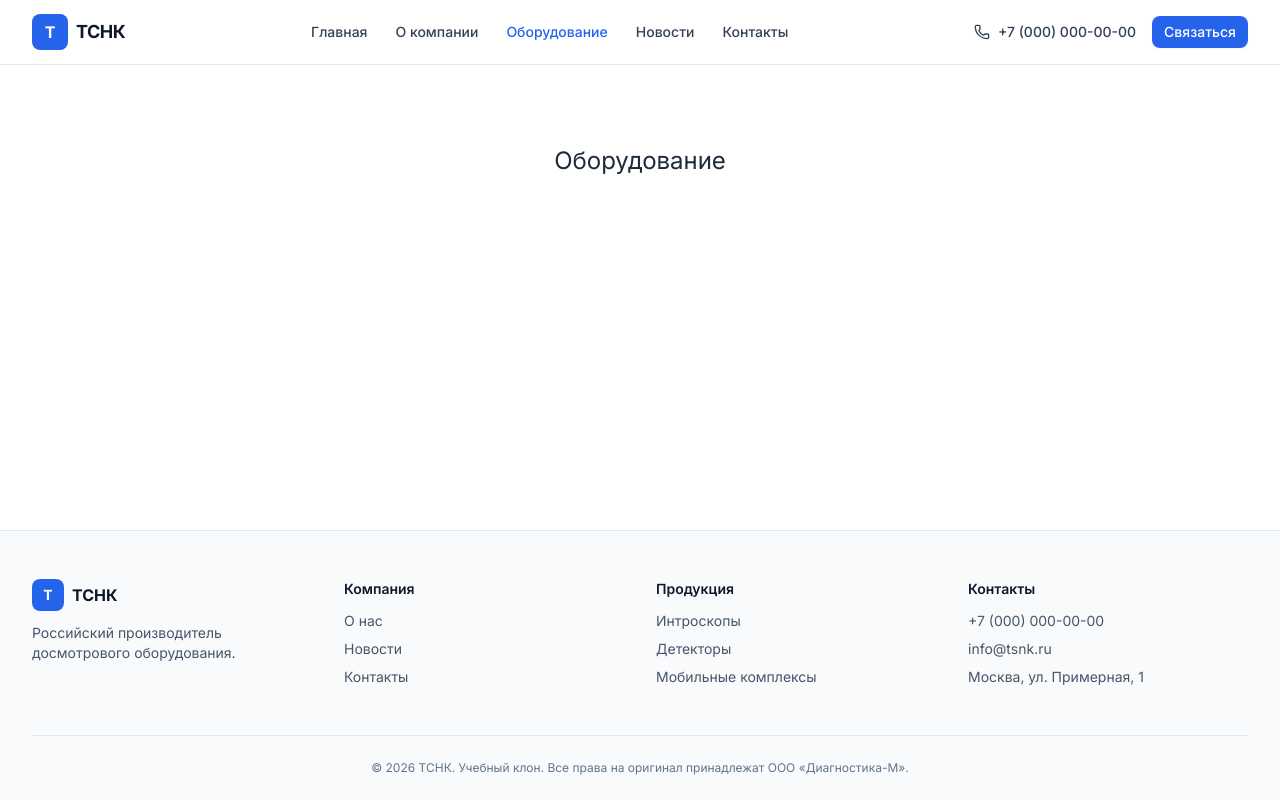
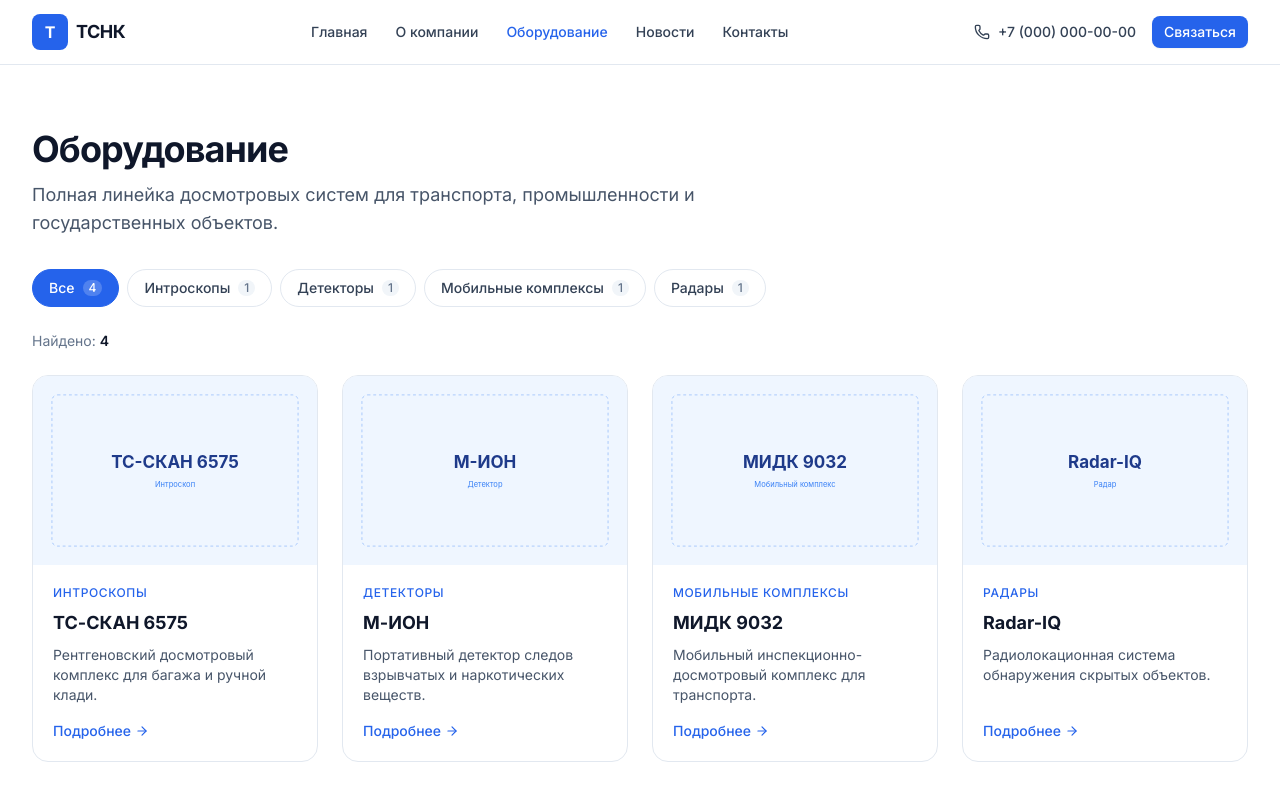
Before and after one commit to igorzolo/tsnk-clone, a React (Vite) app: page /equipment in a window 1280 px wide. Shown: the top 800 px of the page. Built offline with nearby package versions, Linux system fonts and the light colour scheme.

Commit message:
feat: equipment catalog page with category filters and URL sync

```diff
--- /dev/null
+++ b/src/components/FilterBar.tsx
@@ -0,0 +1,45 @@
+import { cn } from '../lib/cn';
+import { CATEGORY_LABELS, type ProductCategory } from '../types';
+
+type Filter = ProductCategory | 'all';
+
+type Props = {
+  active: Filter;
+  onChange: (value: Filter) => void;
+  counts: Record<Filter, number>;
+};
+
+const FILTERS: Filter[] = ['all', 'introscope', 'detector', 'mobile', 'radar'];
+
+export default function FilterBar({ active, onChange, counts }: Props) {
+  return (
+    <div className="flex flex-wrap gap-2">
+      {FILTERS.map((f) => {
+        const label = f === 'all' ? 'Все' : CATEGORY_LABELS[f];
+        const isActive = active === f;
+        return (
+          <button
+            key={f}
+            onClick={() => onChange(f)}
+            className={cn(
+              'inline-flex items-center gap-2 rounded-full border px-4 py-2 text-sm font-medium transition-colors',
+              isActive
+                ? 'border-brand-600 bg-brand-600 text-white'
+                : 'border-slate-200 bg-white text-slate-700 hover:border-brand-300 hover:text-brand-600',
+            )}
+          >
+            {label}
+            <span
+              className={cn(
+                'rounded-full px-1.5 text-xs',
+                isActive ? 'bg-white/20' : 'bg-slate-100 text-slate-500',
+              )}
+            >
+              {counts[f]}
+            </span>
+          </button>
+        );
+      })}
+    </div>
+  );
+}
--- a/src/pages/Equipment.tsx
+++ b/src/pages/Equipment.tsx
@@ -1,3 +1,82 @@
+import { useMemo } from 'react';
+import { useSearchParams } from 'react-router-dom';
+import { SearchX } from 'lucide-react';
+import Container from '../components/ui/Container';
+import SectionTitle from '../components/ui/SectionTitle';
+import FilterBar from '../components/FilterBar';
+import ProductCard from '../components/ProductCard';
+import { products } from '../mocks/data/products';
+import type { ProductCategory } from '../types';
+
+type Filter = ProductCategory | 'all';
+
 export default function Equipment() {
-  return <div className="py-20 text-center text-2xl">Оборудование</div>;
+  const [searchParams, setSearchParams] = useSearchParams();
+  const rawCategory = searchParams.get('category');
+  const active: Filter =
+    rawCategory && ['introscope', 'detector', 'mobile', 'radar'].includes(rawCategory)
+      ? (rawCategory as ProductCategory)
+      : 'all';
+
+  const counts = useMemo(() => {
+    const base: Record<Filter, number> = {
+      all: products.length,
+      introscope: 0,
+      detector: 0,
+      mobile: 0,
+      radar: 0,
+    };
+    products.forEach((p) => {
+      base[p.category] += 1;
+    });
+    return base;
+  }, []);
+
+  const filtered = useMemo(() => {
+    if (active === 'all') return products;
+    return products.filter((p) => p.category === active);
+  }, [active]);
+
+  const handleChange = (value: Filter) => {
+    if (value === 'all') {
+      setSearchParams({});
+    } else {
+      setSearchParams({ category: value });
+    }
+  };
+
+  return (
+    <Container className="py-12 sm:py-16">
+      <SectionTitle
+        title="Оборудование"
+        subtitle="Полная линейка досмотровых систем для транспорта, промышленности и государственных объектов."
+      />
+
+      <div className="mt-8">
+        <FilterBar active={active} onChange={handleChange} counts={counts} />
+      </div>
+
+      <p className="mt-6 text-sm text-slate-500">
+        Найдено: <span className="font-semibold text-slate-900">{filtered.length}</span>
+      </p>
+
+      {filtered.length > 0 ? (
+        <div className="mt-6 grid gap-6 sm:grid-cols-2 lg:grid-cols-3 xl:grid-cols-4">
+          {filtered.map((p) => (
+            <ProductCard key={p.id} product={p} />
+          ))}
+        </div>
+      ) : (
+        <div className="mt-16 flex flex-col items-center justify-center gap-3 text-center">
+          <div className="flex h-14 w-14 items-center justify-center rounded-full bg-slate-100 text-slate-400">
+            <SearchX size={26} />
+          </div>
+          <h3 className="text-lg font-semibold text-slate-900">Ничего не найдено</h3>
+          <p className="max-w-sm text-sm text-slate-500">
+            Попробуйте выбрать другую категорию или сбросить фильтр.
+          </p>
+        </div>
+      )}
+    </Container>
+  );
 }
```
